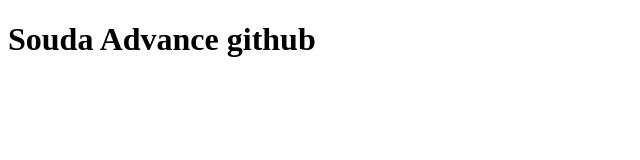
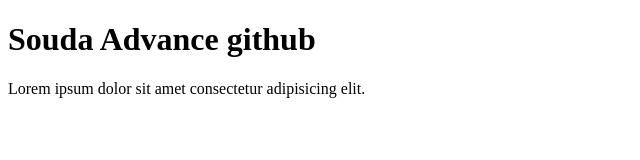
Before and after one commit to Souda09/Advance-github, a plain HTML site: page index.html in a window 1280 px wide. Shown: the whole page, without its empty margins (0-640 px from the left). Drawn offline with Linux system fonts and the light colour scheme.

Commit message:
minha_paragraph

```diff
--- a/index.html
+++ b/index.html
@@ -7,5 +7,11 @@
 </head>
 <body>
     <h1>Souda Advance github</h1>
+
+
+
+    <!-- minha_hearder ka ab kam chal raha ha -->
+    <p>Lorem ipsum dolor sit amet consectetur adipisicing elit.</p>
+
 </body>
 </html>
```
